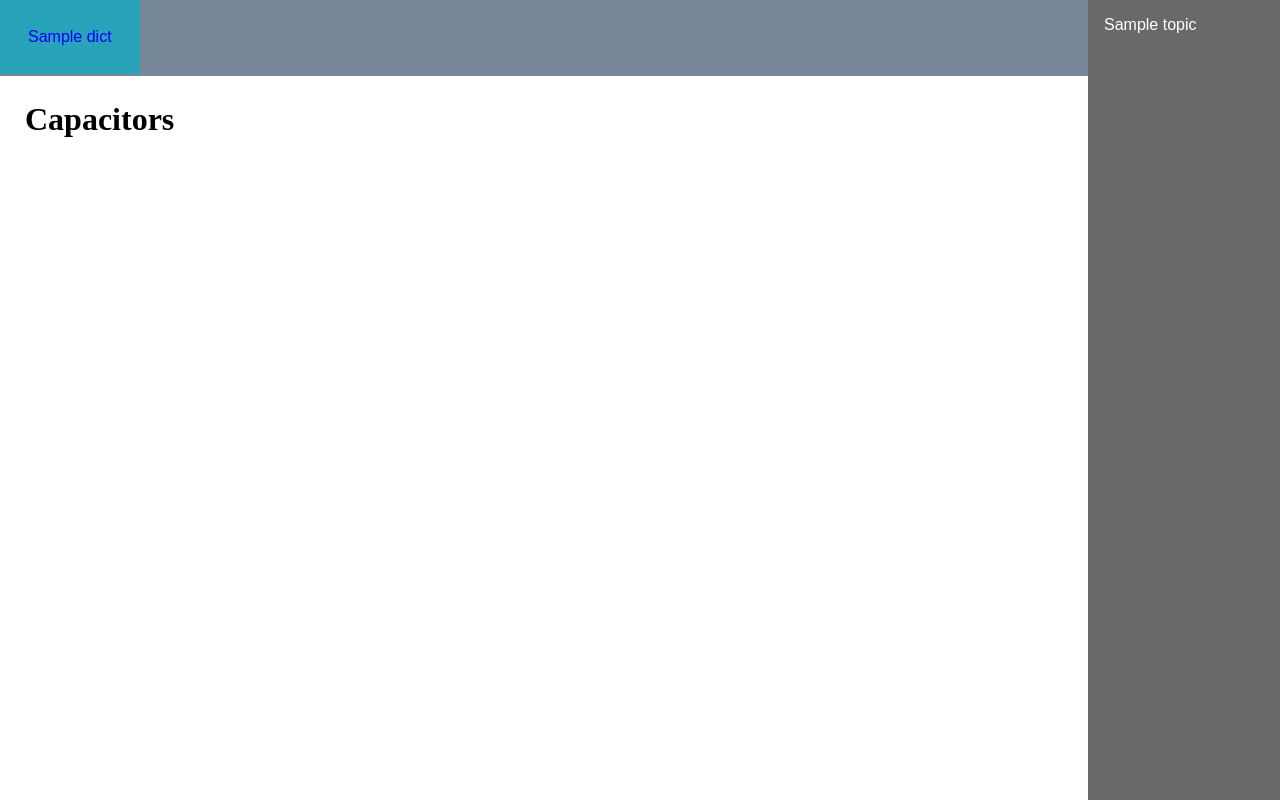
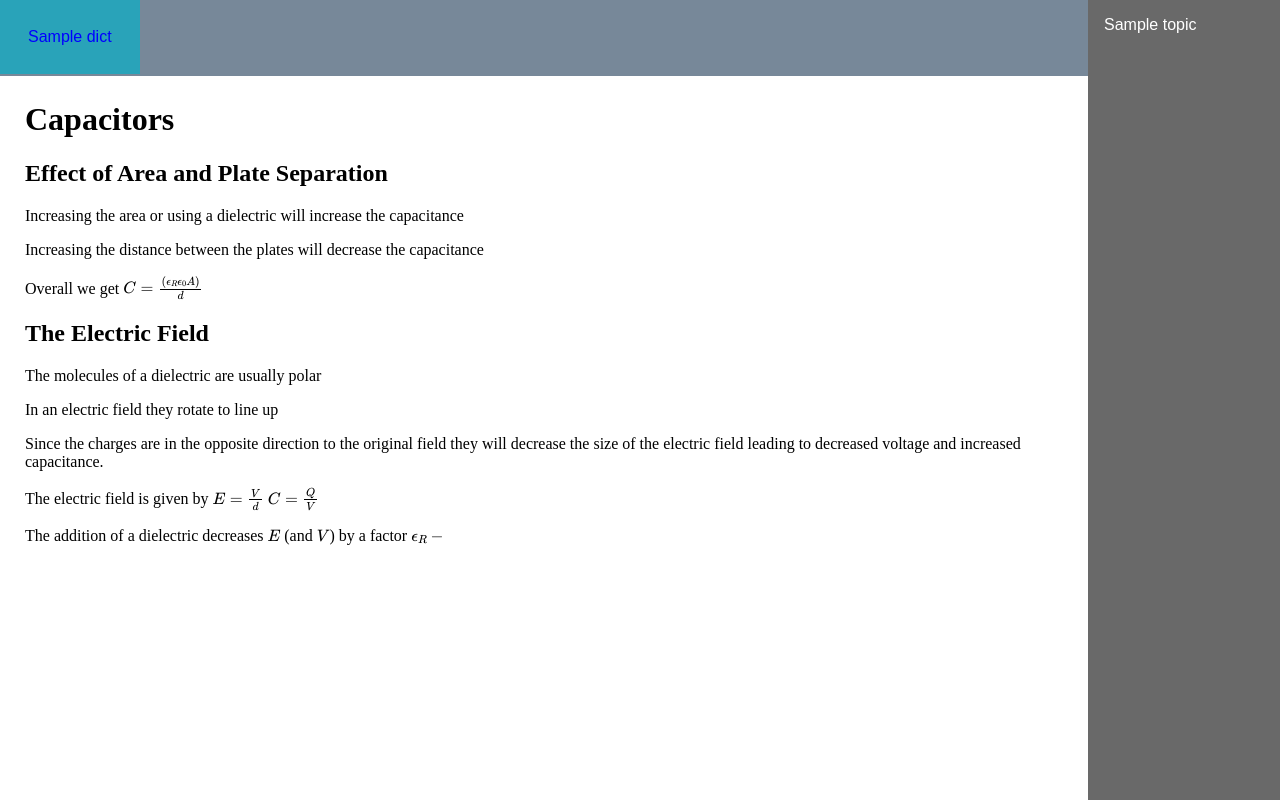
Before and after one commit to YeetmeisterII/Revision, a Django app: template study_site/physics/templates/physics/topics/fields_and_their_consequences/capacitors.html in a window 1280 px wide. Run offline with Django 3.2, Linux system fonts and the light colour scheme; the template is opened without the code that fills it: most values are stand-ins (such as "Sample title", 1, 10 or a date in 2020).

Commit message:
Fill a few physics template pages.

```diff
--- a/study_site/physics/templates/physics/topics/fields_and_their_consequences/capacitors.html
+++ b/study_site/physics/templates/physics/topics/fields_and_their_consequences/capacitors.html
@@ -2,4 +2,19 @@
 
 {% block title %}Capacitors{% endblock title %}
 
-{% block body %}<h1>Capacitors</h1>{% endblock body %}
+{% block body %}
+    <h1>Capacitors</h1>
+    <h2>Effect of Area and Plate Separation</h2>
+    <p>Increasing the area or using a dielectric will increase the capacitance</p>
+    <p>Increasing the distance between the plates will decrease the capacitance</p>
+    <p>Overall we get \( C = \frac{ ( \epsilon_{R} \epsilon_{0} A ) }{ d } \)</p>
+    <h2>The Electric Field</h2>
+    <p>The molecules of a dielectric are usually polar</p>
+    <p>In an electric field they rotate to line up</p>
+    <p>
+        Since the charges are in the opposite direction to the original field they will decrease the size of the
+        electric field leading to decreased voltage and increased capacitance.
+    </p>
+    <p>The electric field is given by \( E = \frac{V}{d} \) \( C = \frac{Q}{V} \)</p>
+    <p>The addition of a dielectric decreases \( E \) (and \( V \)) by a factor \( \epsilon_{R} - \text{ } \)</p>
+{% endblock body %}
--- a/study_site/physics/templates/physics/topics/fields_and_their_consequences/electric_fields.html
+++ b/study_site/physics/templates/physics/topics/fields_and_their_consequences/electric_fields.html
@@ -2,4 +2,7 @@
 
 {% block title %}Electric Fields{% endblock title %}
 
-{% block body %}<h1>Electric Fields</h1>{% endblock body %}
+{% block body %}
+    <h1>Electric Fields</h1>
+
+{% endblock body %}
```
Also changed, not shown: study_site/physics/templates/physics/topics/fields_and_their_consequences/electric_potential.html (+12 -2 lines), study_site/physics/templates/physics/topics/fields_and_their_consequences/gravitational_fields.html (+11 -1 lines), study_site/physics/templates/physics/topics/fields_and_their_consequences/magnetic_fields.html (+15 -1 lines).
